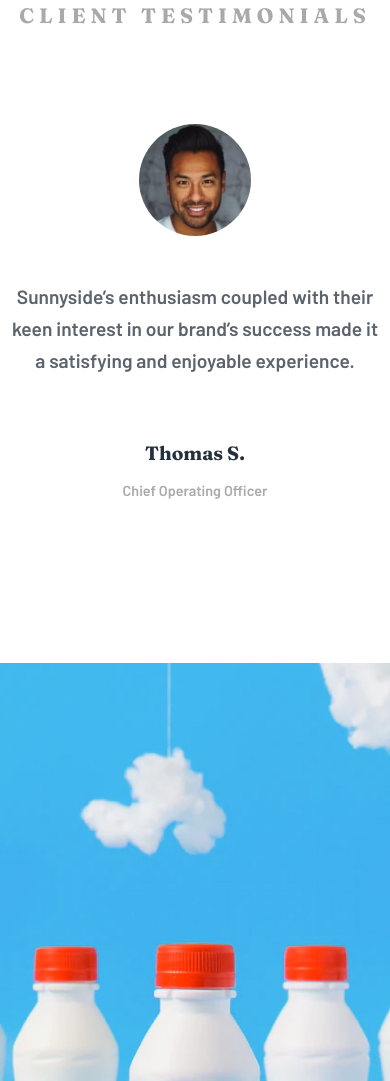
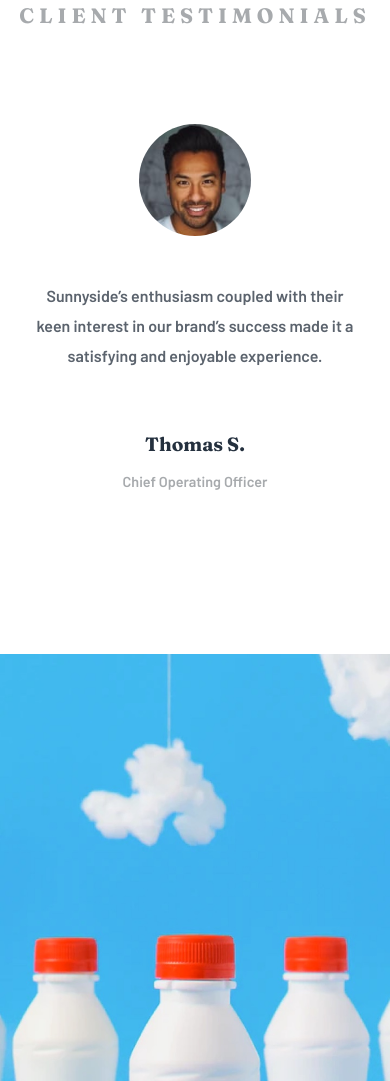
Before and after one commit to Gerakash/sunnyside-agency, a plain HTML site: page index.html in a window 390 px wide. Shown: the part 3224-4305 px from the top of the page. Drawn offline with Linux system fonts and the light colour scheme.

Commit message:
update css

```diff
--- a/style.css
+++ b/style.css
@@ -83,7 +83,6 @@ nav{
 .learn-more{
     display: grid;
     grid-template-columns: repeat(2, 1fr);
-
 }
 .transform, .stand-out{
     display: flex;
@@ -311,3 +310,15 @@ nav{
     display: flex;
     gap: 2rem;
 }
+
+/* responsive */
+
+@media (max-width: 1190px) {
+    .testimonials-p{
+        width: 20rem;
+        font-size: 1rem;
+        line-height: 30px;
+        padding-bottom:3rem;
+    }
+
+}
```
